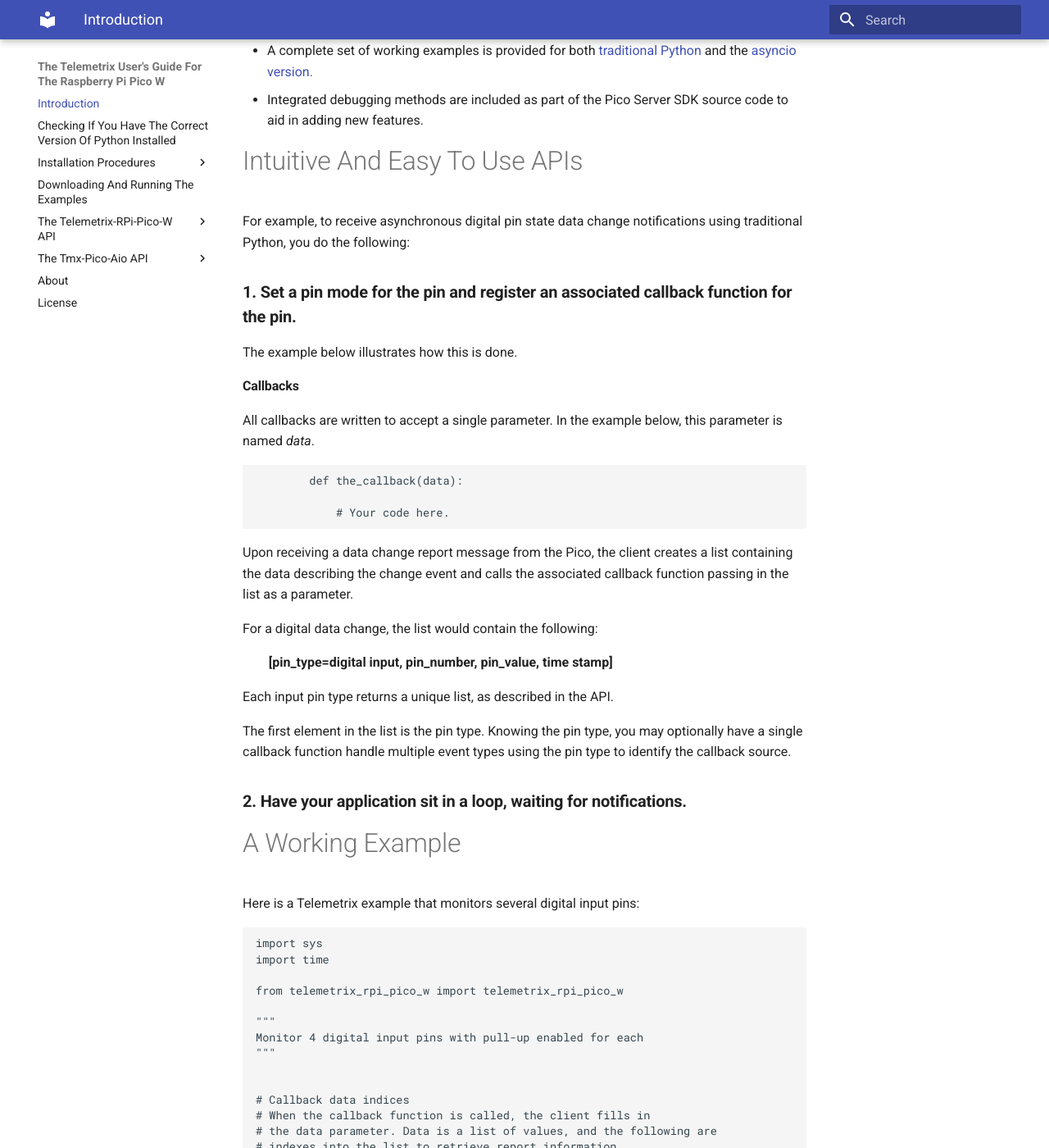
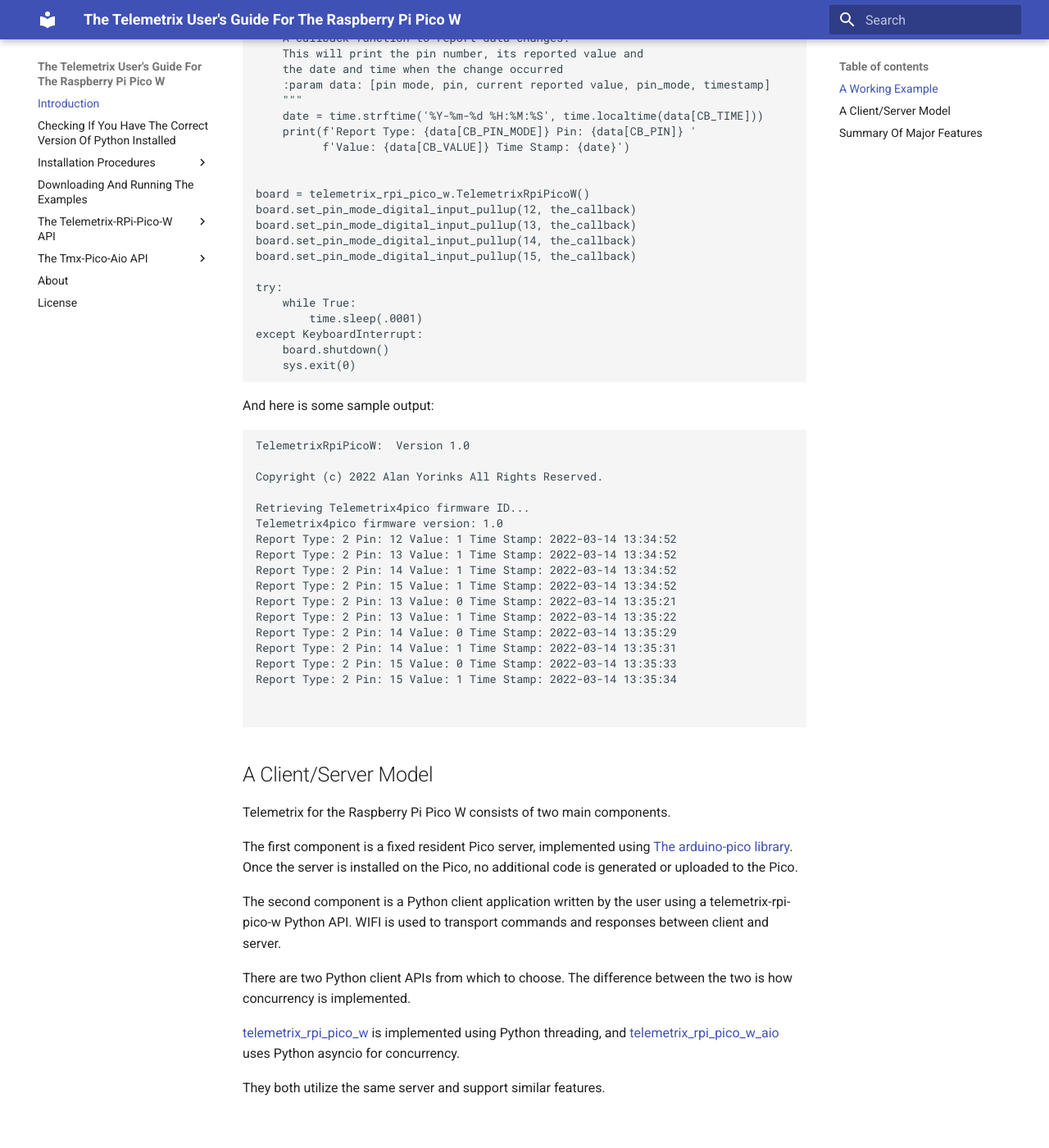
Before and after one commit to MrYsLab/telemetrix-rpi-pico-w, an MkDocs documentation site: the page built from docs/index.md, in a window 1280 px wide and 1400 px high, scrolled down 1314 px. Shown: the whole window at 82% size. Built offline with MkDocs 1.6.1 and Material for MkDocs 9.7.7, drawn with Linux system fonts in a browser that asks for light colours; some of the changed text lies outside the part shown.

Commit message:
added asyncio client

````diff
--- a/docs/index.md
+++ b/docs/index.md
@@ -6,111 +6,31 @@
 
 <br>
 
+![](./images/tmx.png)
 
 *Telemetry* is a system for collecting data on a remote device and then
 automatically transmitting the collected data back to local receiving equipment for
-processing.
+processing. The Telemetrix Project for the Raspberry Pi Pico W does just that.
 
-The
-Telemetrix Project
-for the Raspberry Pi Pico W does just that.
+With Telemetrix, you can do things such as establish a GPIO pin as a PWM output pin, and
+set its value to run a DC motor, perhaps select the pin as a control
+pin for a NeoPixel strip or communicate with your favorite i2c device.
+All within a Python application.
 
-Telemetrix for the Raspberry Pi Pico W consists of two main software components.
-A resident Pico server, and a client, residing on a Windows, Linux, or macOS
-PC.
-The
-server is
-implemented using the
-[The arduino-pico library](https://github.com/earlephilhower/arduino-pico)
-providing full access to all Pico processor features
-and providing the best possible performance.
-There are two Python clients to choose from.
-[Telemetrix-RPi-Pico](https://github.com/MrYsLab/telemetrix-rpi-pico)
-is implemented using Python threading to
-implement concurrency, and
-[Tmx-Pico-Aio](https://github.com/MrYsLab/tmx-pico-aio)
-uses Python asyncio for concurrency.
+Telemetrix gives the appearance that the Pico is being _programmed_, but in fact, the
+Pico is running a fixed application and is not programmed in the
+traditional sense. Instead, a Python application is written using a
+[Traditional Python API.](https://htmlpreview.github.io/?https://github.com/MrYsLab/telemetrix-rpi-pico-w/blob/master/html/telemetrix_rpi_pico_w/index.html)
+or [Python asyncio API.](https://htmlpreview.github.io/?https://github.com/MrYsLab/telemetrix-rpi-pico-w/blob/master/html/telemetrix_rpi_pico_w_aio/index.html)
+and communicates with the Pico W over WIFI.
+
+Telemetrix automatically reports input data changes to the Python application using a
+callback mechanism, ensuring that the
+application receives the latest data changes quickly and that no data changes are lost.
 
 
-The server and client are connected via WiFi.
 
-With Telemetrix, you can do things such as establish a GPIO pin as a PWM output pin,
-and set its value to run a DC motor, or perhaps establish the pin as a control pin for a
-NeoPixel strip. With
-Telemetrix, you can even have the Pico communicate with your favorite i2c device.
-
-![](./images/tmx.png)
-
-Telemetrix gives the appearance that the Pico is being _programmed_ using a
-[Traditional Python API.](https://htmlpreview.github.io/?https://github.com/MrYsLab/telemetrix-rpi-pico/blob/master/html/telemetrix_rpi_pico/index.html)
-or [Python asyncio API.](https://htmlpreview.github.io/?https://github.com/MrYsLab/tmx-pico-aio/blob/master/html/tmx_pico_aio/index.html#tmx_pico_aio.tmx_pico_aio.TmxPicoAio.reset_board)
-But in fact, the Pico is running a fixed application and is not programmed in the
-traditional sense. Once the server is installed on the Pico, code is not generated nor
-uploaded to the Pico. Instead,
-the Pico awaits commands from the server and interprets and acts upon those commands.
-
-If the client commands the Pico to establish a GPIO pin as an input, the Pico
-autonomously monitors the pin for data changes. When a change is detected, the
-Pico forms a report and relays it to the client over the serial link.
-
-
-<br>
-
-# Summary Of Major Features
-
-* Applications are programmed using conventional Python 3.7 or greater.
-* All Data change events are reported asynchronously via user registered callback functions.
-* Each data change event is time-stamped.
-* Online API Reference Documentation is provided:
-    * For the [Threaded Python Client.](https://htmlpreview.github.io/?https://github.com/MrYsLab/telemetrix-rpi-pico/blob/master/html/telemetrix_rpi_pico/index.html)
-    * For the [Asyncio Python Client.](https://htmlpreview.github.io/?https://github.com/MrYsLab/tmx-pico-aio/blob/master/html/tmx_pico_aio/index.html)
-* A complete set of working examples is provided for both [traditional Python](https://github.com/MrYsLab/telemetrix-rpi-pico/tree/master/examples)
-  and the [asyncio version.](https://github.com/MrYsLab/tmx-pico-aio/tree/master/examples)
-* Integrated debugging methods are included as part of the Pico Server
-  SDK source code to aid in adding new features.
-
-# Intuitive And Easy To Use APIs
-
-For example, to receive asynchronous digital pin state data change notifications using
-traditional Python, you do the following:
-
-
-###**1. Set a pin mode for the pin and register an associated callback function for the pin.**
-
-The example below illustrates how this is done.
-
-#### Callbacks
-
-All callbacks are written to accept a single parameter. In the example below, this
-parameter is named _data_.
-
-
-```python
-        def the_callback(data):
-
-            # Your code here.
-```
-Upon receiving a data change report message from the Pico,
-the client
-creates a
-list containing the data describing the change event and calls the associated callback
-function
-passing in the list as a parameter.
-
-For a digital data change, the list would contain the following:
-
-&nbsp;&nbsp;&nbsp;&nbsp;&nbsp;&nbsp;&nbsp;&nbsp;**[pin_type=digital input, pin_number, pin_value, time stamp]**
-
-Each input pin type returns a unique list, as described in the API.
-
-The first element in the list is the pin type. Knowing the pin type, you may
-optionally have a single callback function handle multiple event types using the
-pin type to identify the callback source.
-
-###**2. Have your application sit in a loop, waiting for notifications.**
-
-
-# A Working Example
+## A Working Example
 
 Here is a Telemetrix example that monitors several digital input pins:
 
@@ -184,13 +104,51 @@
 
 
 ```
-A [similar example](https://github.com/MrYsLab/tmx-pico-aio/blob/master/examples/digital_input_pullup.py)
-is provided for asyncio.
 
 
+
+## A Client/Server Model
+
+Telemetrix for the Raspberry Pi Pico W consists of two main components.
+
+The first component is a fixed resident Pico server, implemented using
+[The arduino-pico library](https://github.com/earlephilhower/arduino-pico).
+Once the server is installed on the Pico, no additional code is generated or
+uploaded to the Pico.
+
+The second component is a Python client application written by the user using a
+telemetrix-rpi-pico-w Python API. WIFI is used to transport commands and responses
+between client and server.
+
+There are two Python client APIs from which to choose. The difference between the two is
+how concurrency is implemented.
+
+[telemetrix_rpi_pico_w](https://github.com/MrYsLab/telemetrix-rpi-pico-w/tree/master/telemetrix_rpi_pico_w)
+is implemented using Python threading, and
+[telemetrix_rpi_pico_w_aio](https://github.com/MrYsLab/telemetrix-rpi-pico-w/tree/master/telemetrix_rpi_pico_w_aio)
+uses Python asyncio for concurrency.
+
+They both utilize the same server and support similar features.
+
 <br>
-<br>
+
+# Summary Of Major Features
+
+* Applications are programmed using conventional Python 3.7 or greater.
+* All Data change events are reported asynchronously via user-registered callback
+  functions.
+* Each data change event is time-stamped.
+* Online API Reference Documentation is provided:
+    * For the [Threaded Python Client.](https://htmlpreview.github.io/?https://github.com/MrYsLab/telemetrix-rpi-pico/blob/master/html/telemetrix_rpi_pico/index.html)
+    * For the [Asyncio Python Client.](https://htmlpreview.github.io/?https://github.com/MrYsLab/tmx-pico-aio/blob/master/html/tmx_pico_aio/index.html)
+* A complete set of working examples is provided for both [traditional Python](https://github.com/MrYsLab/telemetrix-rpi-pico/tree/master/examples)
+  and the [asyncio version.](https://github.com/MrYsLab/tmx-pico-aio/tree/master/examples)
+* Integrated debugging methods are included as part of the Pico Server
+  SDK source code to aid in adding new features.
+
+
+
 
 Copyright (C) 2022 Alan Yorinks. All Rights Reserved.
 
-**Last updated 1 July 2022**
+**Last updated 15 September 2022**
````
